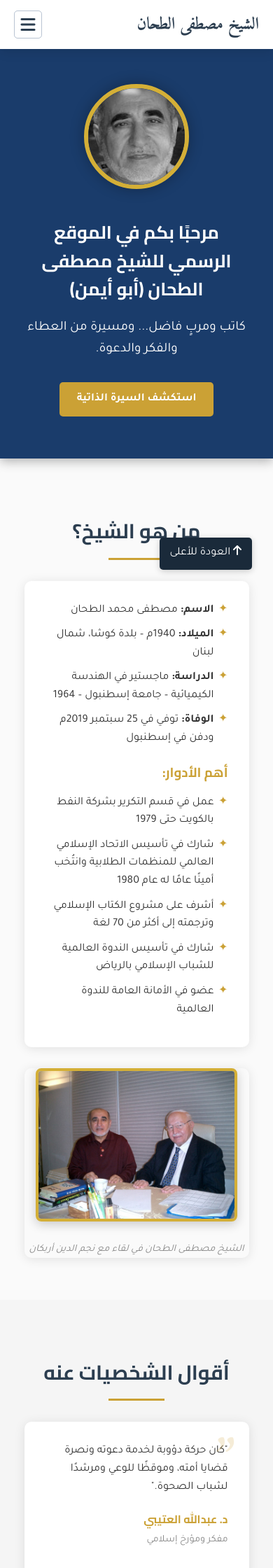
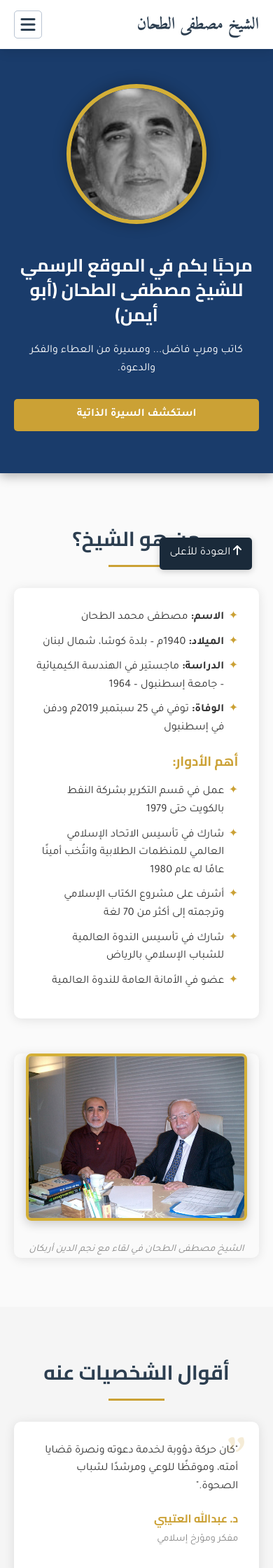
Before and after one commit to srab1980/ShTahan, a Flask app: page / in a window 390 px wide. Shown: the top 2240 px of the page at 70% size. Run offline with Flask 3, Linux system fonts and the light colour scheme; tables that the repository leaves empty hold one stand-in row (values such as "Sample post"); grey boxes marked "Sample" are stand-in pictures.

Commit message:
Improve mobile responsiveness and loading speed by optimizing CSS and images.
Replit-Commit-Author: Agent
Replit-Commit-Session-Id: 1ff1f280-4fb3-4e5e-b5ef-e0f3e47dc461
Replit-Commit-Screenshot-Url: https://storage.googleapis.com/screenshot-production-us-central1/42c516af-18fc-4cd7-a039-196a65dfcd37/d28f4582-522e-40ae-b3c6-ab5d2749267f.jpg

```diff
--- a/static/css/style.css
+++ b/static/css/style.css
@@ -958,7 +958,81 @@ img {
     }
 
     .hero-text h1 {
-        font-size: 2rem;
+        font-size: 1.8rem;
+        line-height: 1.4;
+    }
+
+    .hero-text p {
+        font-size: 1rem;
+    }
+
+    .bio-content {
+        flex-direction: column;
+    }
+
+    .bio-card, .bio-image {
+        width: 100%;
+        margin-bottom: 20px;
+    }
+
+    .testimonial-card {
+        min-width: 100%;
+        margin-bottom: 20px;
+    }
+
+    .achievement-item {
+        flex-direction: column;
+        text-align: center;
+    }
+
+    .achievement-icon {
+        margin-bottom: 15px;
+        margin-left: 0;
+    }
+
+    .books-filter {
+        flex-direction: column;
+        align-items: center;
+    }
+
+    .filter-group {
+        margin-bottom: 15px;
+        width: 100%;
+        justify-content: center;
+    }
+
+    .contact-info {
+        text-align: center;
+    }
+}
+
+/* تحسينات إضافية للأجهزة الأصغر */
+@media screen and (max-width: 576px) {
+    .container {
+        width: 95%;
+        padding: 0 10px;
+    }
+
+    .section {
+        padding: 50px 0;
+    }
+
+    .hero-text h1 {
+        font-size: 1.5rem;
+    }
+
+    .books-grid, .articles-container {
+        grid-template-columns: 1fr;
+    }
+
+    .book-card, .article-card {
+        margin-bottom: 20px;
+    }
+
+    .btn {
+        width: 100%;
+        padding: 10px 20px;
+        text-align: center;
     }
 }
 
--- a/templates/index.html
+++ b/templates/index.html
@@ -3,20 +3,38 @@
 <head>
     <meta charset="UTF-8">
     <meta name="viewport" content="width=device-width, initial-scale=1.0">
+    <meta name="theme-color" content="#1a3c6b">
+    <meta name="mobile-web-app-capable" content="yes">
+    <meta name="apple-mobile-web-app-capable" content="yes">
     <title>الموقع الرسمي للشيخ مصطفى الطحان (أبو أيمن)</title>
     <meta name="description" content="الموقع الرسمي للشيخ مصطفى الطحان - كاتب ومربٍ فاضل ومسيرة من العطاء والفكر والدعوة">
 
-    <!-- Google Fonts -->
+    <!-- تحسين الأداء عبر التحميل المسبق للموارد الهامة -->
     <link rel="preconnect" href="https://fonts.googleapis.com">
     <link rel="preconnect" href="https://fonts.gstatic.com" crossorigin>
-    <link href="https://fonts.googleapis.com/css2?family=Amiri:ital,wght@0,400;0,700;1,400&family=Cairo:wght@400;600;700&family=Tajawal:wght@300;400;500;700&display=swap" rel="stylesheet">
+    <link rel="preconnect" href="https://cdnjs.cloudflare.com">
 
-    <!-- Font Awesome -->
-    <link rel="stylesheet" href="https://cdnjs.cloudflare.com/ajax/libs/font-awesome/6.4.0/css/all.min.css">
+    <!-- تحميل الخطوط المهمة فقط للعرض الأولي -->
+    <link href="https://fonts.googleapis.com/css2?family=Amiri:wght@400;700&family=Cairo:wght@700&family=Tajawal:wght@400;700&display=swap" rel="stylesheet">
 
-    <!-- Custom CSS -->
+    <!-- تحميل آيقونات Font Awesome بطريقة أكثر كفاءة -->
+    <link rel="stylesheet" href="https://cdnjs.cloudflare.com/ajax/libs/font-awesome/6.4.0/css/all.min.css" media="print" onload="this.media='all'">
+
+    <!-- CSS المهم للعرض الأولي -->
     <link rel="stylesheet" href="{{ url_for('static', filename='css/style.css') }}">
-    <link rel="stylesheet" href="{{ url_for('static', filename='css/animations.css') }}">
+    <link rel="stylesheet" href="{{ url_for('static', filename='css/animations.css') }}" media="print" onload="this.media='all'">
+
+    <!-- تحديد أبعاد الصور مسبقاً في الصفحة الرئيسية -->
+    <style>
+        .hero-image img {
+            width: 200px;
+            height: 200px;
+        }
+        .bio-image img {
+            max-width: 400px;
+            height: auto;
+        }
+    </style>
 </head>
 <body>
     <!-- Header -->
```
Also changed, not shown: other parts of templates/index.html (+25 -9 lines).
